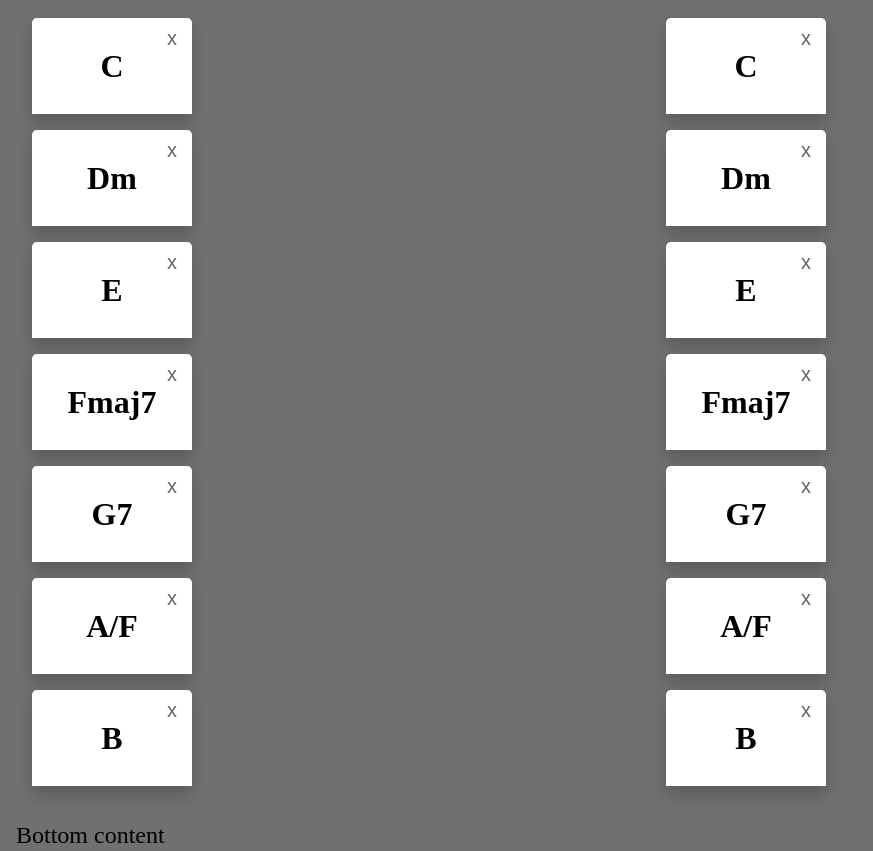
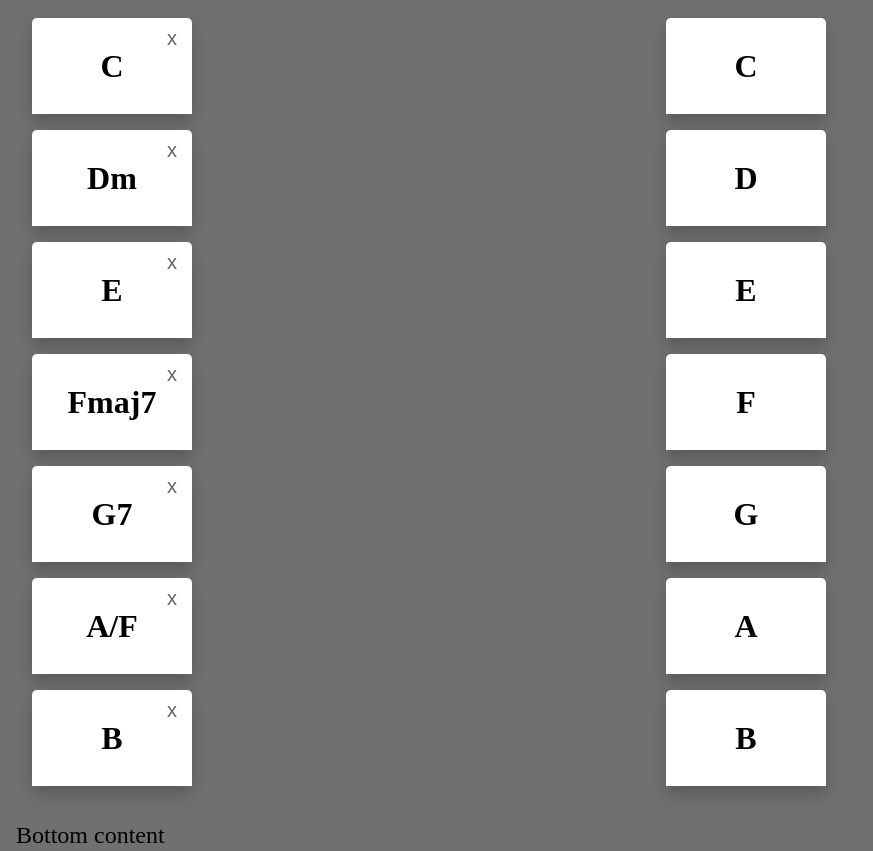
Before and after one commit to charlesmorrisjr/chord-suggestions, a React (Vite) app: page / in a window 1280 px wide. Shown: the whole page, without its empty margins (0-873 px from the left). Built offline with nearby package versions, Linux system fonts and the light colour scheme.

Commit message:
Added chord choice list

```diff
--- a/src/App.jsx
+++ b/src/App.jsx
@@ -3,11 +3,11 @@ import './Card.css';
 import { useState } from 'react';
 import PropTypes from 'prop-types';
 
-function Card({ note, onDelete, id }) {
+function Card({ id, note, onDelete }) {
   return (
     <div className="card">
       {note}
-      <button className='delete-btn' onClick={() => onDelete(id)}>x</button>
+      {onDelete && <button className='delete-btn' onClick={() => onDelete(id)}>x</button>}
     </div>
   );
 }
@@ -47,6 +47,30 @@ function ShowCards() {
   );
 }
 
+function ShowChordChoices() {
+  const [chords, setChords] = useState([
+    { id: 1, note: 'C' },
+    { id: 2, note: 'D' },
+    { id: 3, note: 'E' },
+    { id: 4, note: 'F' },
+    { id: 5, note: 'G' },
+    { id: 6, note: 'A' },
+    { id: 7, note: 'B' }
+  ]);
+
+  return (
+    <div>
+      {chords.map((chord) => (
+        <Card
+          key={chord.id}
+          id={chord.id}
+          note={chord.note}
+        />
+      ))}
+    </div>
+  );
+}
+
 function App() {
   return (
     <div className='container'>
@@ -54,7 +78,7 @@ function App() {
         <ShowCards />
       </div>
       <div className='right'>
-        <ShowCards />
+        <ShowChordChoices />
       </div>
       <div className='bottom'>
         Bottom content
```
